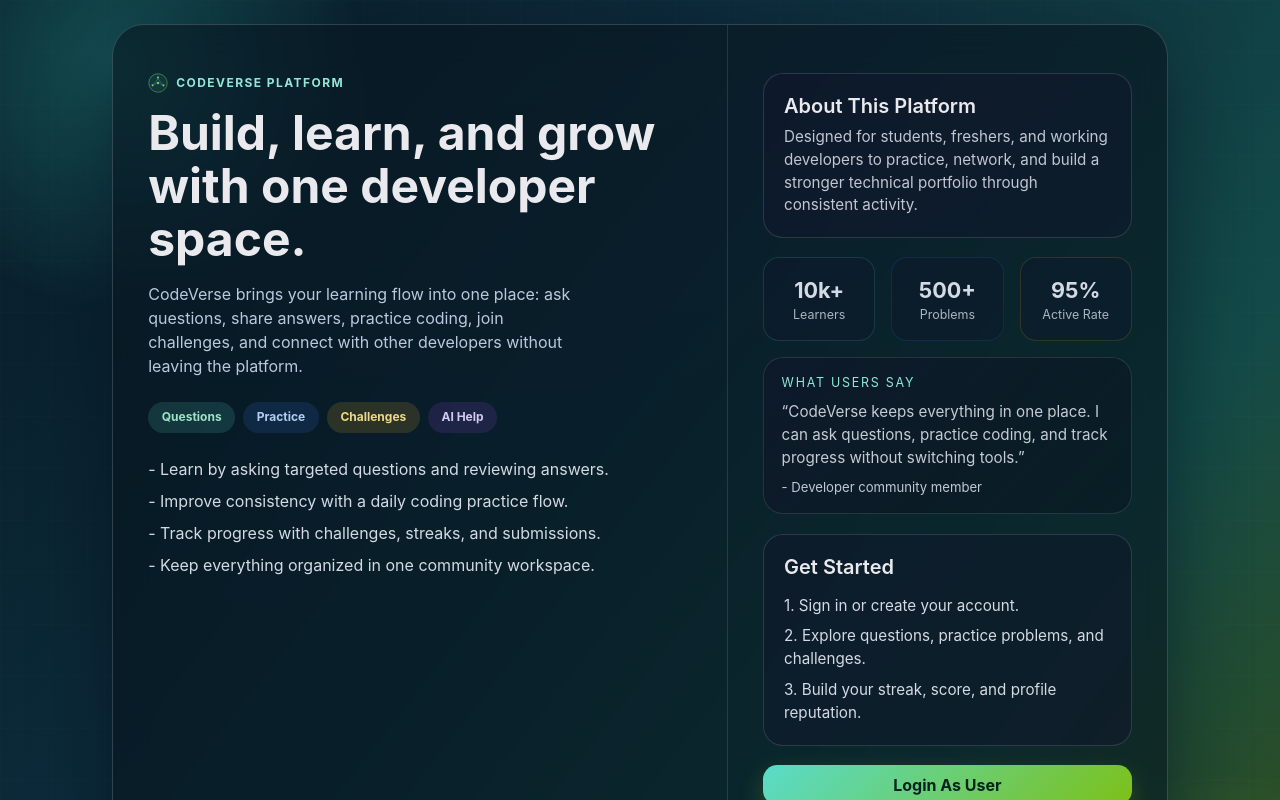
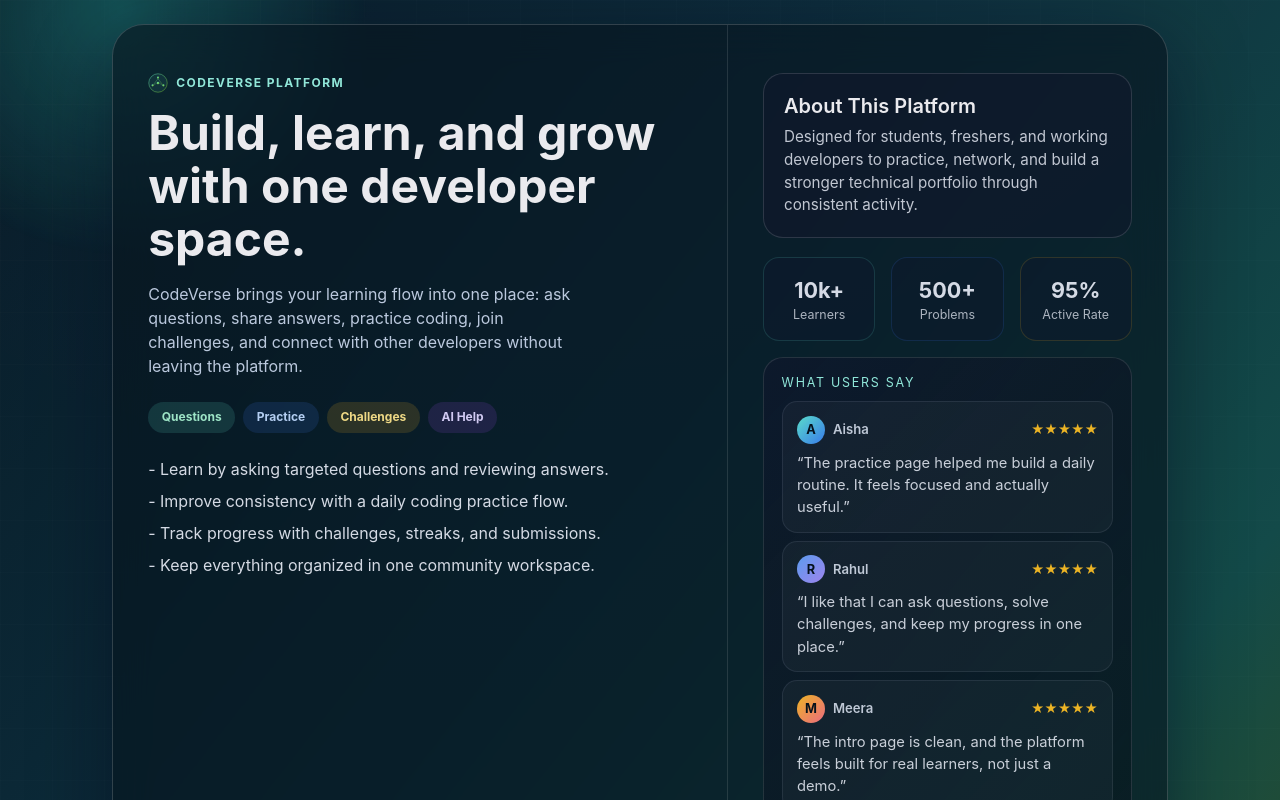
Before and after one commit to saivenkateshparuchuri/-DevConnect-Developer-Community-Platform-with-DevOps-Integration_Project, a React (Create React App) app in the folder frontend/: page / in a window 1280 px wide. Shown: the top 800 px of the page. Built offline with nearby package versions, Linux system fonts and the light colour scheme; no server answers.

Commit message:
Enhance landing page testimonials

```diff
--- a/frontend/src/pages/Landing.js
+++ b/frontend/src/pages/Landing.js
@@ -187,11 +187,43 @@ function Landing() {
                 <div style={{ fontSize: "0.78rem", letterSpacing: "0.14em", textTransform: "uppercase", color: "#99f6e4", marginBottom: "0.55rem" }}>
                   What users say
                 </div>
-                <div style={{ fontSize: "0.95rem", lineHeight: 1.5, opacity: 0.92 }}>
-                  “CodeVerse keeps everything in one place. I can ask questions, practice coding, and track progress without switching tools.”
-                </div>
-                <div className="mt-2" style={{ fontSize: "0.82rem", color: "#cbd5e1" }}>
-                  - Developer community member
+                <div className="d-flex flex-column gap-2">
+                  <div style={{ borderRadius: "0.95rem", padding: "0.85rem 0.9rem", background: "rgba(255,255,255,0.04)", border: "1px solid rgba(148,163,184,0.14)" }}>
+                    <div className="d-flex align-items-center justify-content-between mb-2">
+                      <div className="d-flex align-items-center gap-2">
+                        <div style={{ width: "28px", height: "28px", borderRadius: "50%", background: "linear-gradient(135deg, #5eead4, #3b82f6)", color: "#04111a", display: "flex", alignItems: "center", justifyContent: "center", fontWeight: 700, fontSize: "0.8rem" }}>A</div>
+                        <div style={{ fontSize: "0.82rem", color: "#cbd5e1", fontWeight: 600 }}>Aisha</div>
+                      </div>
+                      <div style={{ fontSize: "0.8rem", color: "#fbbf24" }}>★★★★★</div>
+                    </div>
+                    <div style={{ fontSize: "0.92rem", lineHeight: 1.5, opacity: 0.94 }}>
+                      “The practice page helped me build a daily routine. It feels focused and actually useful.”
+                    </div>
+                  </div>
+                  <div style={{ borderRadius: "0.95rem", padding: "0.85rem 0.9rem", background: "rgba(255,255,255,0.04)", border: "1px solid rgba(148,163,184,0.14)" }}>
+                    <div className="d-flex align-items-center justify-content-between mb-2">
+                      <div className="d-flex align-items-center gap-2">
+                        <div style={{ width: "28px", height: "28px", borderRadius: "50%", background: "linear-gradient(135deg, #60a5fa, #a78bfa)", color: "#04111a", display: "flex", alignItems: "center", justifyContent: "center", fontWeight: 700, fontSize: "0.8rem" }}>R</div>
+                        <div style={{ fontSize: "0.82rem", color: "#cbd5e1", fontWeight: 600 }}>Rahul</div>
+                      </div>
+                      <div style={{ fontSize: "0.8rem", color: "#fbbf24" }}>★★★★★</div>
+                    </div>
+                    <div style={{ fontSize: "0.92rem", lineHeight: 1.5, opacity: 0.94 }}>
+                      “I like that I can ask questions, solve challenges, and keep my progress in one place.”
+                    </div>
+                  </div>
+                  <div style={{ borderRadius: "0.95rem", padding: "0.85rem 0.9rem", background: "rgba(255,255,255,0.04)", border: "1px solid rgba(148,163,184,0.14)" }}>
+                    <div className="d-flex align-items-center justify-content-between mb-2">
+                      <div className="d-flex align-items-center gap-2">
+                        <div style={{ width: "28px", height: "28px", borderRadius: "50%", background: "linear-gradient(135deg, #fbbf24, #fb7185)", color: "#04111a", display: "flex", alignItems: "center", justifyContent: "center", fontWeight: 700, fontSize: "0.8rem" }}>M</div>
+                        <div style={{ fontSize: "0.82rem", color: "#cbd5e1", fontWeight: 600 }}>Meera</div>
+                      </div>
+                      <div style={{ fontSize: "0.8rem", color: "#fbbf24" }}>★★★★★</div>
+                    </div>
+                    <div style={{ fontSize: "0.92rem", lineHeight: 1.5, opacity: 0.94 }}>
+                      “The intro page is clean, and the platform feels built for real learners, not just a demo.”
+                    </div>
+                  </div>
                 </div>
               </div>
 
```
